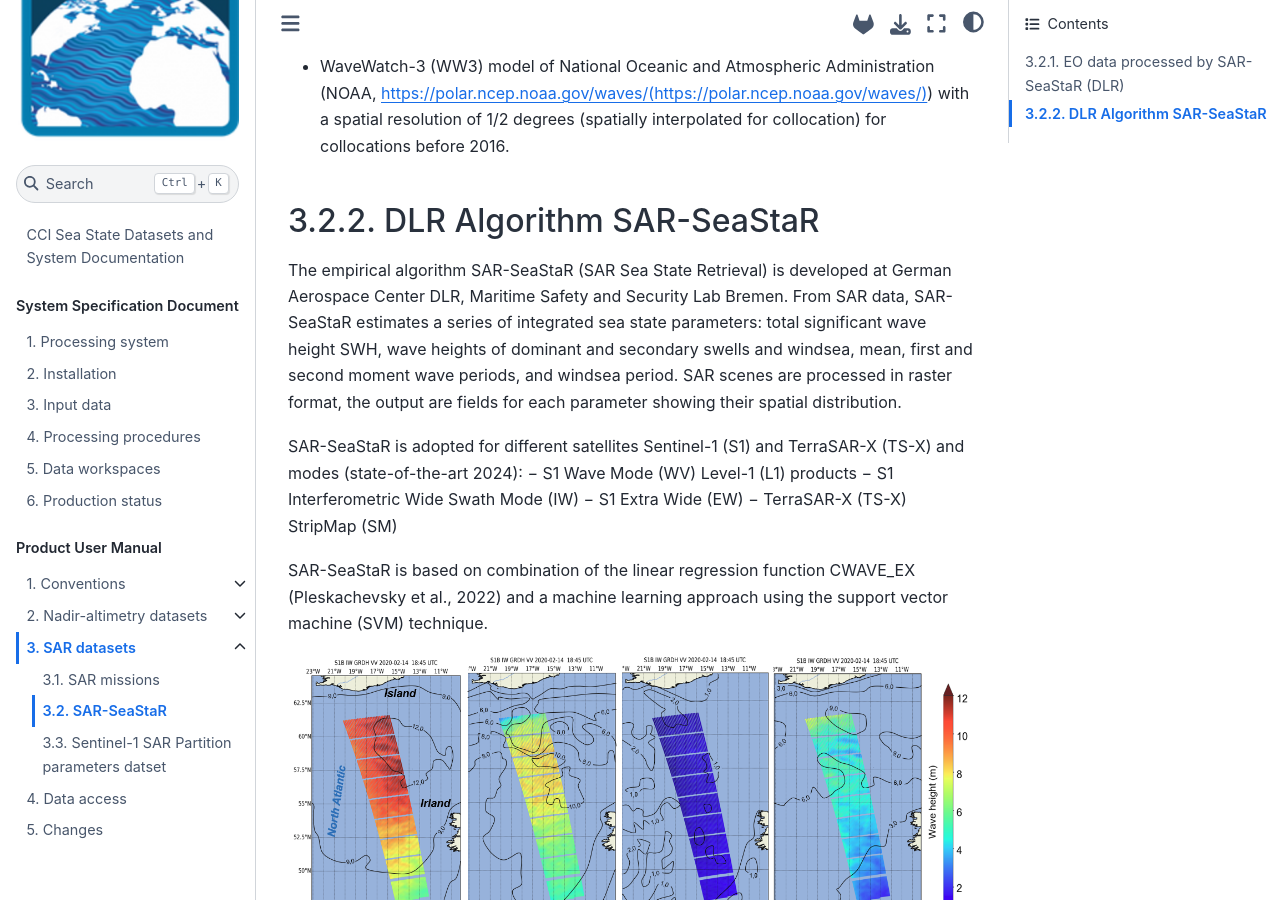
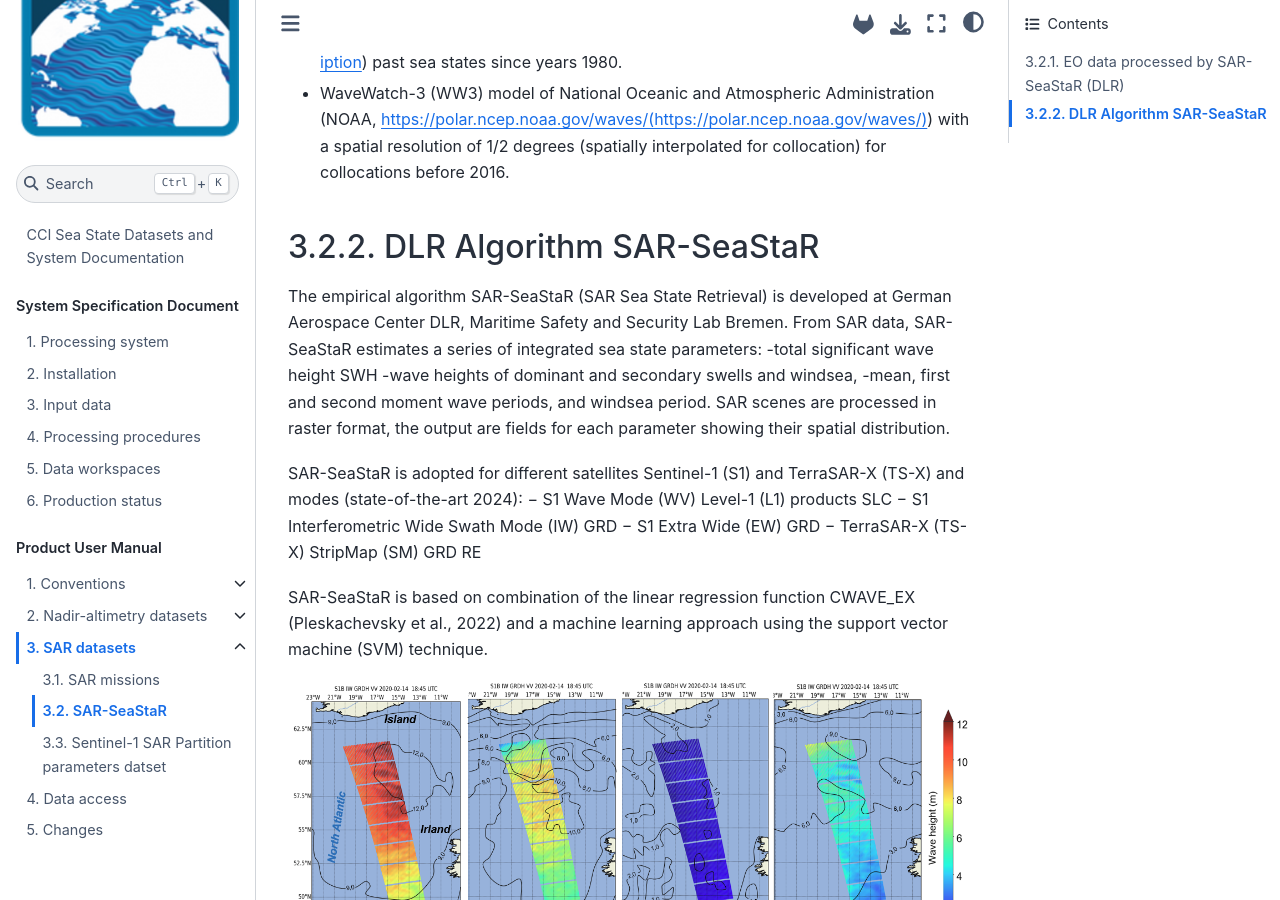
Before and after one commit to umr-lops/cci-seastate-pum, a Jupyter Book: the page built from sar/SAR-SeaStaR.md, in a window 1280 px wide and 900 px high, scrolled down 1624 px. Built offline with Jupyter Book 1.0.4 settings and Sphinx 7.4.7 and the Sphinx Book theme 1.1.4, drawn with Linux system fonts in a browser that asks for light colours; some of the changed text lies outside the part shown.

Commit message:
Edit SAR-SeaStaR.md

```diff
--- a/sar/SAR-SeaStaR.md
+++ b/sar/SAR-SeaStaR.md
@@ -49,17 +49,19 @@ The VV or HH polarization data were used, with priority to VV products for S1 IW
 The empirical algorithm SAR-SeaStaR (SAR Sea State Retrieval) is developed
 at German Aerospace Center DLR, Maritime Safety and Security Lab Bremen.
 From SAR data, SAR-SeaStaR estimates a series of integrated sea state
-parameters: total significant wave height SWH, wave heights of dominant and
-secondary swells and windsea, mean, first and second moment wave periods,
-and windsea period. SAR scenes are processed in raster format, the output
+parameters:
+-total significant wave height SWH
+-wave heights of dominant and secondary swells and windsea,
+-mean, first and second moment wave periods, and windsea period.
+SAR scenes are processed in raster format, the output
 are fields for each parameter showing their spatial distribution.
 
 SAR-SeaStaR is adopted for different satellites Sentinel-1 (S1) and
 TerraSAR-X (TS-X) and modes (state-of-the-art 2024):
-− S1 Wave Mode (WV) Level-1 (L1) products
-− S1 Interferometric Wide Swath Mode (IW)
-− S1 Extra Wide (EW)
-− TerraSAR-X (TS-X) StripMap (SM)
+− S1 Wave Mode (WV) Level-1 (L1) products  SLC
+− S1 Interferometric Wide Swath Mode (IW)  GRD
+− S1 Extra Wide (EW)  GRD
+− TerraSAR-X (TS-X) StripMap (SM) GRD RE
 
 SAR-SeaStaR is based on combination of the linear regression function
 CWAVE_EX (Pleskachevsky et al., 2022) and a machine learning approach using the
```
Also changed, not shown: other parts of sar/SAR-SeaStaR.md (+3 -3 lines).
